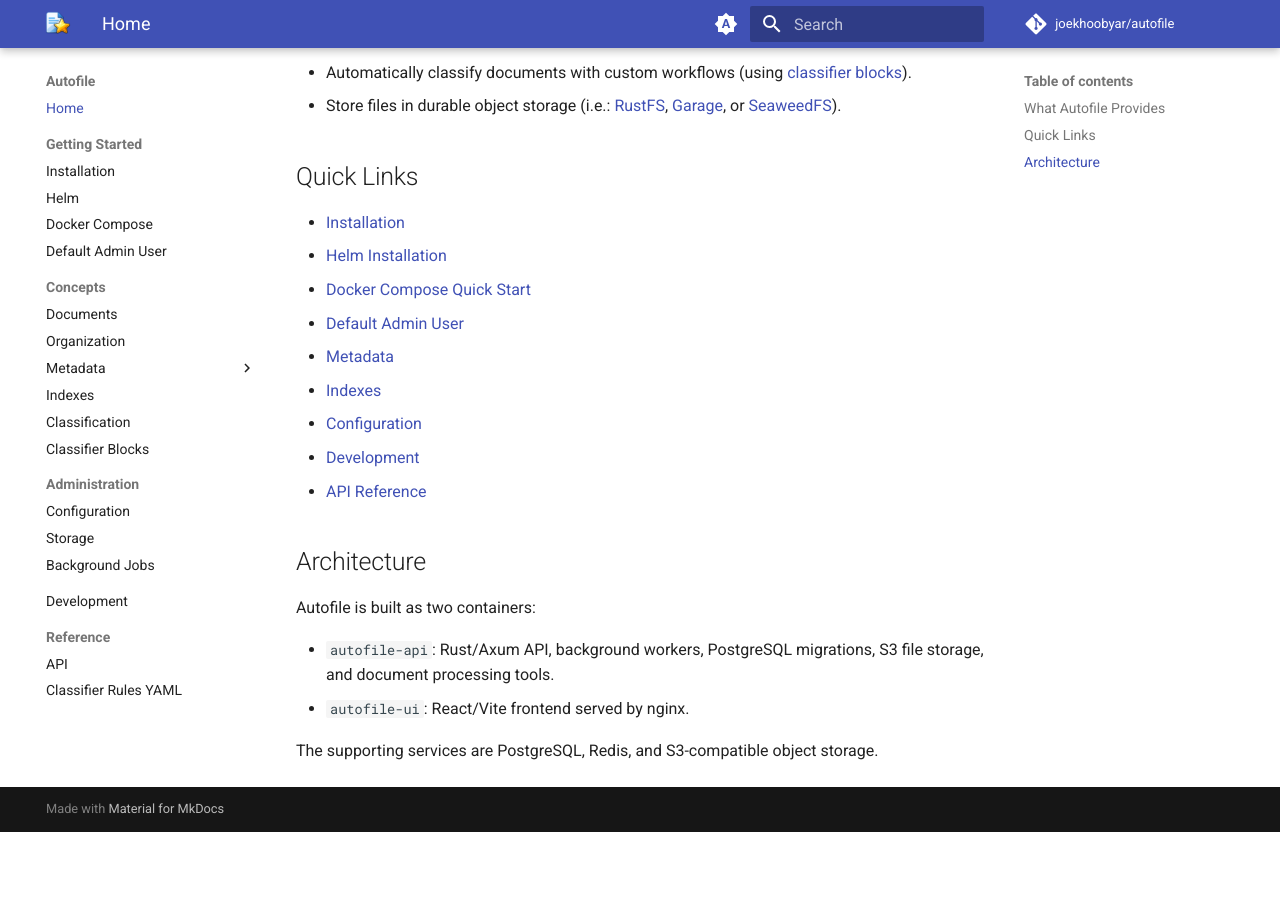
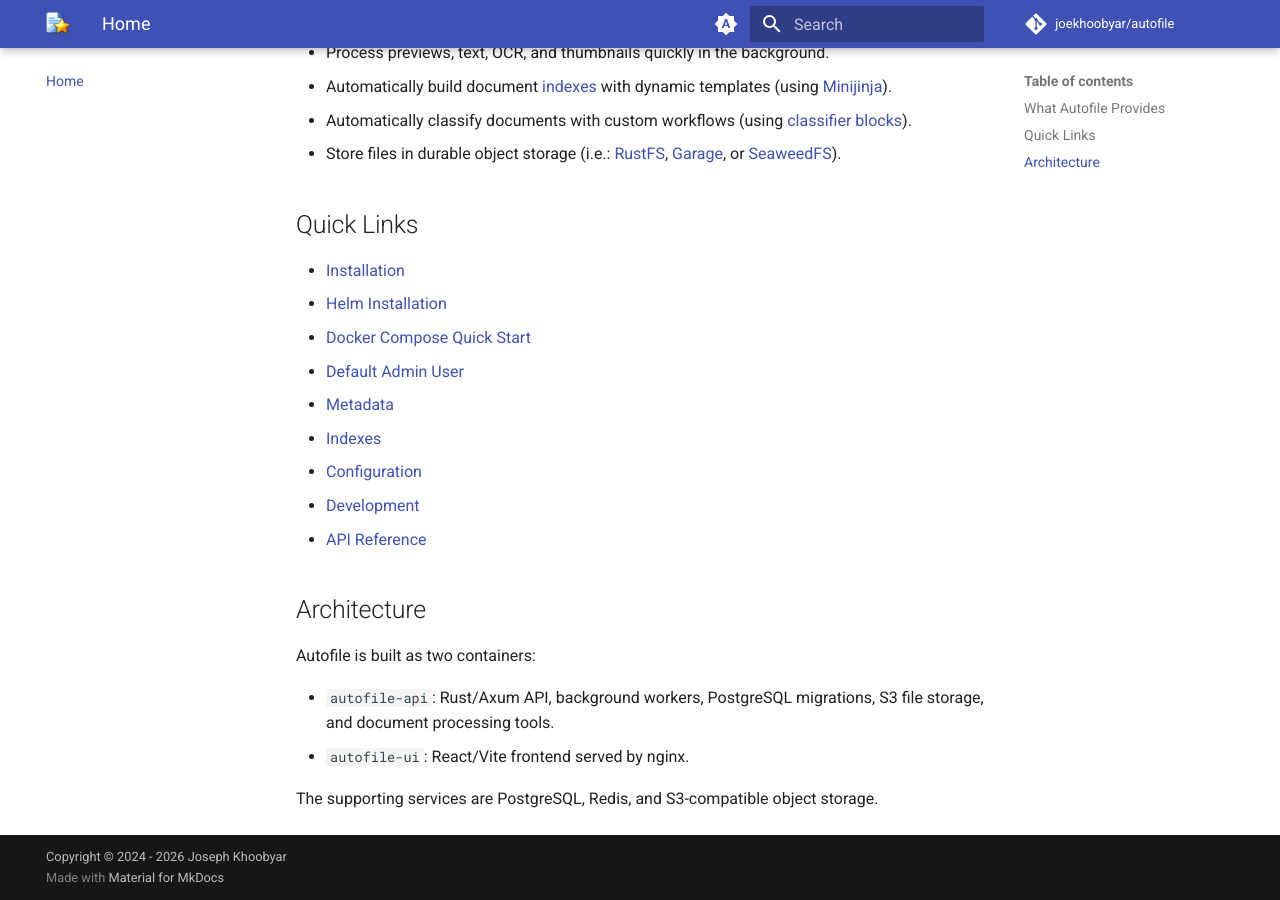
Before and after one commit to joekhoobyar/autofile, an MkDocs documentation site: the page built from docs/index.md, in a window 1280 px wide and 900 px high, scrolled down 1096 px. Built offline with MkDocs 1.6.1 and Material for MkDocs 9.7.7, drawn with Linux system fonts in a browser that asks for light colours; comment, search, counter and statistics services are not loaded; before the commit the page ends 1928 px from its top, so only the background shows below that.

Commit message:
docs: more updates

```diff
--- a/mkdocs.yml
+++ b/mkdocs.yml
@@ -4,6 +4,9 @@
 repo_url: https://github.com/joekhoobyar/autofile
 repo_name: joekhoobyar/autofile
 docs_dir: docs
+
+# Copyright
+copyright: Copyright &copy; 2024 - 2026 Joseph Khoobyar
 
 theme:
   name: material
@@ -13,6 +16,7 @@
   features:
     - navigation.sections
     - navigation.indexes
+    - navigation.tabs
     - navigation.top
     - search.suggest
     - search.highlight
@@ -70,5 +74,10 @@
   - pymdownx.highlight:
       anchor_linenums: true
   - pymdownx.inlinehilite
+  - pymdownx.magiclink:
+      normalize_issue_symbols: true
+      repo_url_shorthand: true
+      user: joekhoobyar
+      repo: autofile
   - pymdownx.snippets
   - pymdownx.superfences
```
